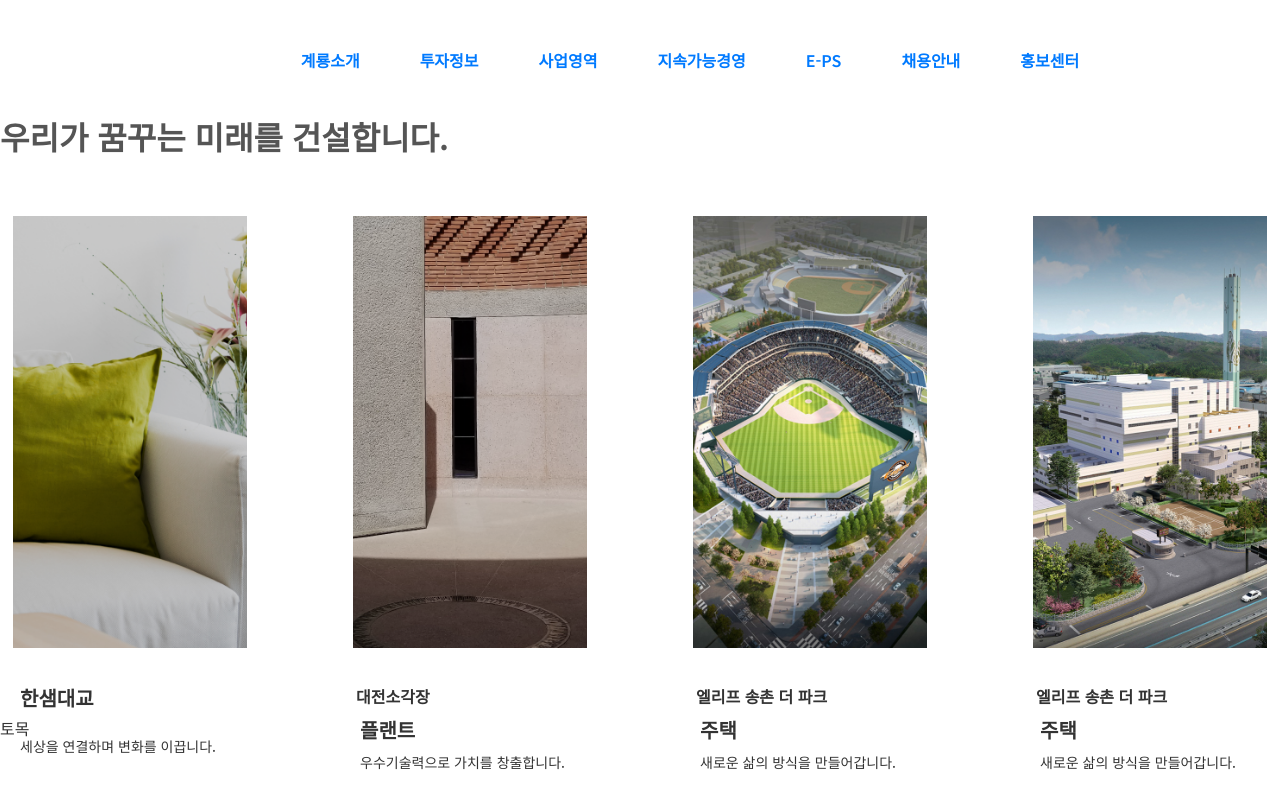
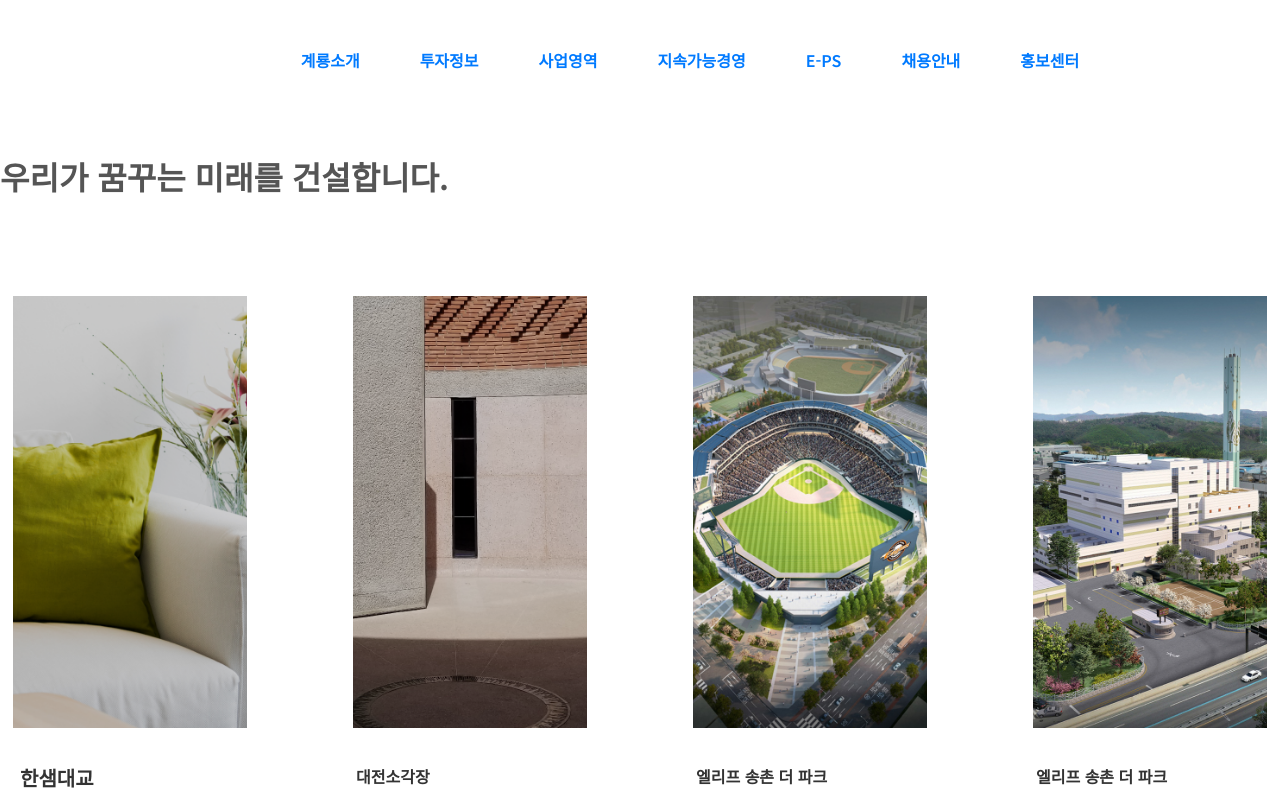
Before and after one commit to suemake/just01, a plain HTML site: page index.html in a window 1280 px wide. Shown: the top 797 px of the page. Drawn offline with Linux system fonts and the light colour scheme.

Commit message:
Update layout.css

```diff
--- a/css/layout.css
+++ b/css/layout.css
@@ -4,13 +4,13 @@
 }
 
 .default {
-    padding: 120px 0;
+    padding: 160px 0;
 }
 
 .default .title {
     max-width: 1410px;
     margin: 0 auto;
-    margin-bottom: 40px;
+    margin-bottom: 80px;
 }
 
 .default .title h2 {
```
